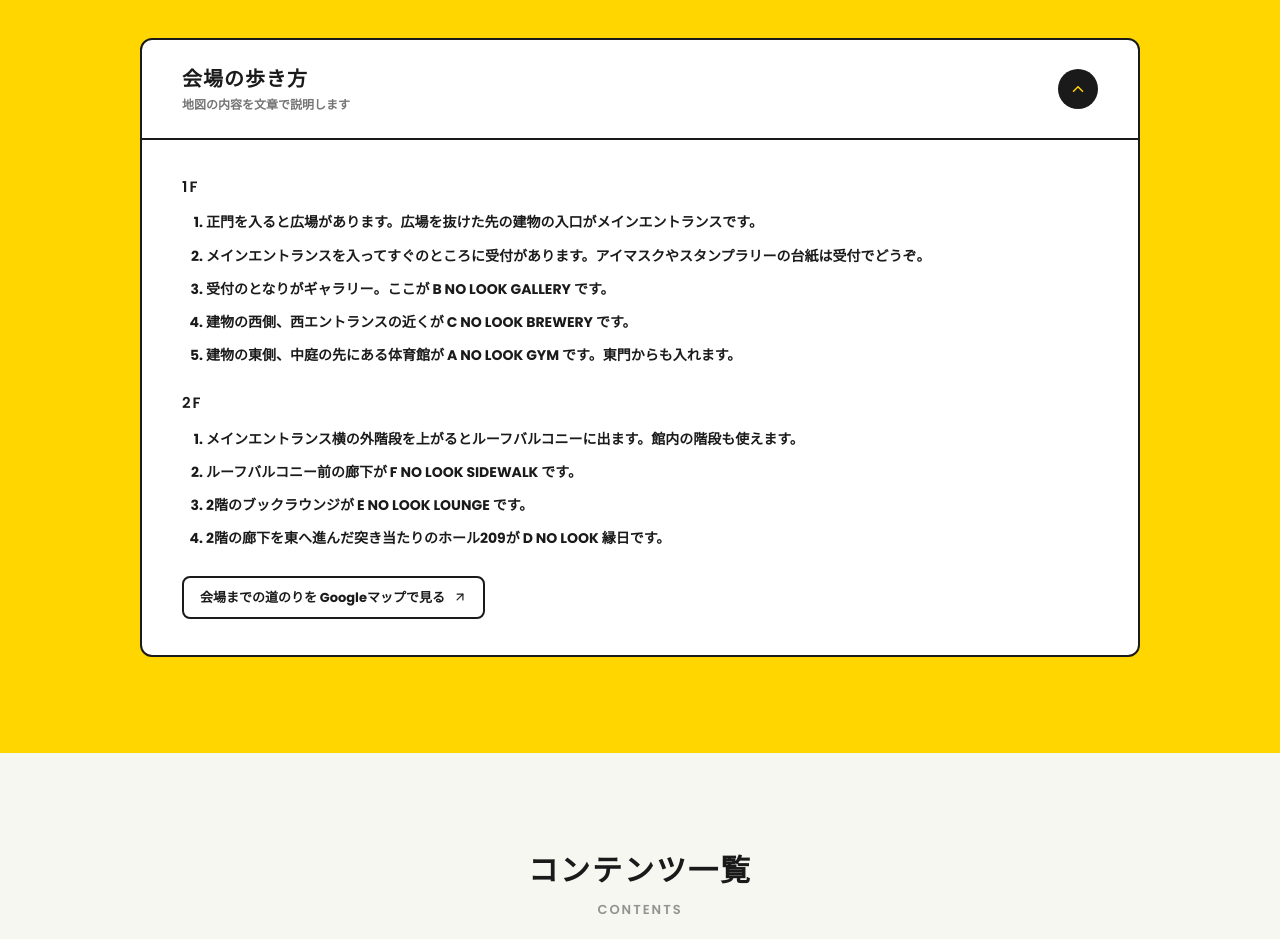
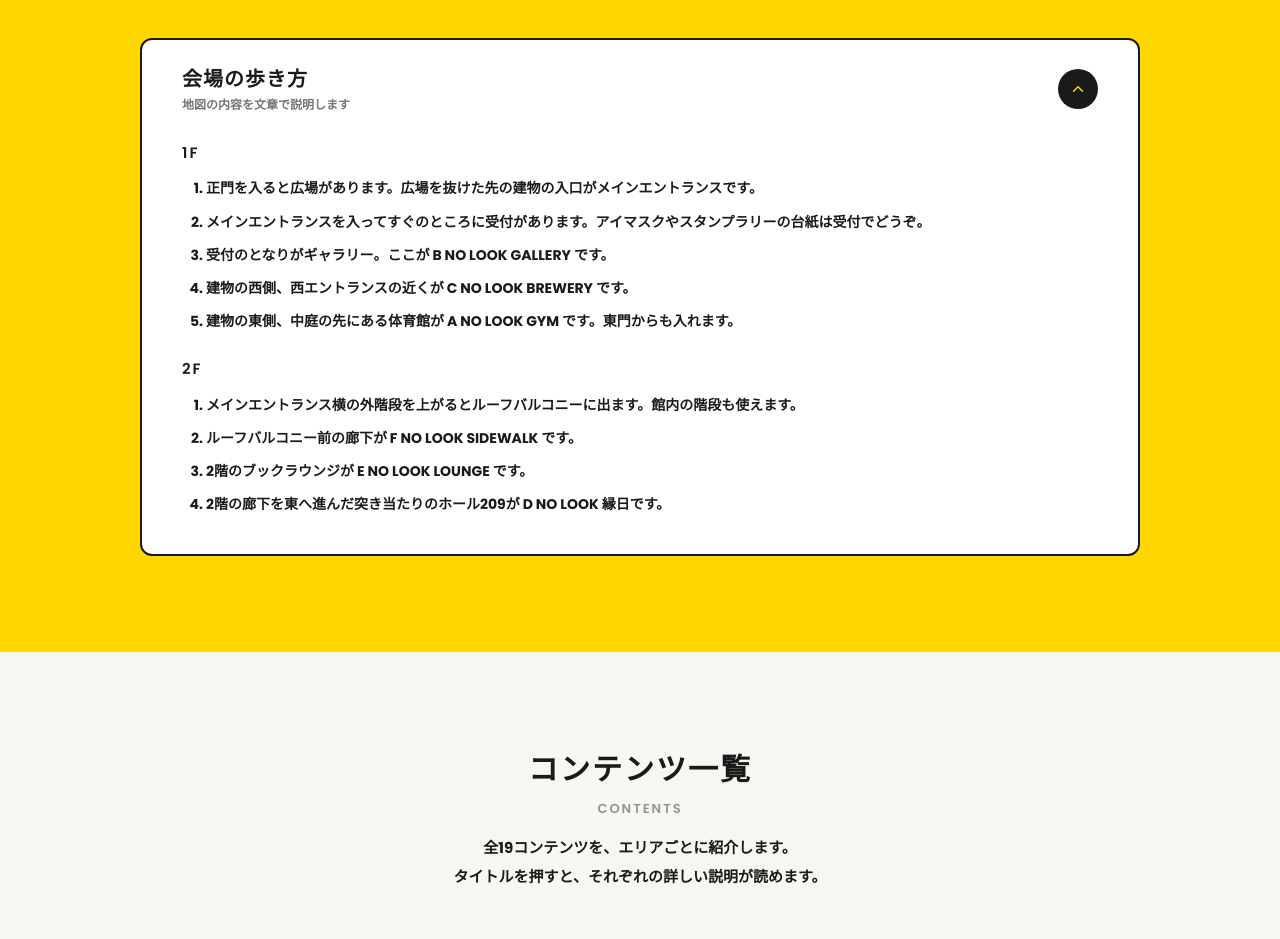
Before and after one commit to ootorit/nolookpark-web, a Next.js app: page /guide in a window 1280 px wide. Shown: the part 2940-3879 px from the top of the page. Built offline with nearby package versions, Linux system fonts and the light colour scheme.

Commit message:
アコーディオン内の区切り線を削除、歩き方のGoogleマップボタン削除、コンテンツ件数を19に
Co-Authored-By: Claude Fable 5.1 <noreply@anthropic.com>

```diff
--- a/components/Details.tsx
+++ b/components/Details.tsx
@@ -157,7 +157,7 @@ export default function Details() {
                 <ChevronDown size={18} aria-hidden />
               </span>
             </summary>
-            <div className="grid grid-cols-1 gap-x-10 gap-y-7 border-t-2 border-ink px-8 py-8 sm:grid-cols-2 md:px-10">
+            <div className="grid grid-cols-1 gap-x-10 gap-y-7 px-8 pb-8 pt-1 sm:grid-cols-2 md:px-10">
               <AccessItem icon={Phone} label="電話">
                 <a
                   href={`tel:${EVENT.venueTel.replace(/-/g, "")}`}
--- a/components/guide/sections.tsx
+++ b/components/guide/sections.tsx
@@ -1,12 +1,13 @@
 import Image from "next/image";
 import Link from "next/link";
-import { ArrowUpRight, ChevronDown, Ticket, Stamp } from "lucide-react";
+import { ChevronDown, Ticket, Stamp } from "lucide-react";
 import { EVENT } from "@/lib/site";
 import {
   ZONES,
   FLOORS,
   TICKET_CONTENTS,
   TICKET_NOTE,
+  GUIDE_CONTENTS,
   MAP_GUIDE,
   MAP_IMAGES,
   STAMP_RALLY,
@@ -49,7 +50,7 @@ export function WalkGuide({ defaultOpen = false }: { defaultOpen?: boolean }) {
           <ChevronDown size={18} aria-hidden />
         </span>
       </summary>
-      <div className="flex flex-col gap-6 border-t-2 border-ink px-6 py-7 md:px-10 md:py-9">
+      <div className="flex flex-col gap-6 px-6 pb-7 pt-1 md:px-10 md:pb-9">
         {MAP_GUIDE.map((m) => (
           <div key={m.floor} className="flex flex-col gap-3">
             <h4 className="font-en text-[15px] tracking-[2px] text-ink">
@@ -65,15 +66,6 @@ export function WalkGuide({ defaultOpen = false }: { defaultOpen?: boolean }) {
             </ol>
           </div>
         ))}
-        <a
-          href={EVENT.mapUrl}
-          target="_blank"
-          rel="noopener noreferrer"
-          className="inline-flex w-fit items-center gap-2 rounded-lg border-2 border-ink px-4 py-2.5 text-[13px] text-ink transition-colors hover:bg-ink hover:text-brand"
-        >
-          会場までの道のりを Googleマップで見る
-          <ArrowUpRight size={14} aria-hidden />
-        </a>
       </div>
     </details>
   );
@@ -152,9 +144,13 @@ export function ContentsSection({
         <div className="flex flex-col items-center gap-4 text-center">
           {heading}
           <p className="max-w-[680px] text-[15px] leading-[1.9] text-ink">
-            全18コンテンツを、エリアごとに紹介します。
-            <br className="hidden sm:block" />
-            タイトルを押すと、それぞれの詳しい説明が読めます。
+            全{GUIDE_CONTENTS.length}コンテンツを、エリアごとに紹介します。
+            {cardLinks && (
+              <>
+                <br className="hidden sm:block" />
+                タイトルを押すと、それぞれの詳しい説明が読めます。
+              </>
+            )}
           </p>
         </div>
 
```
